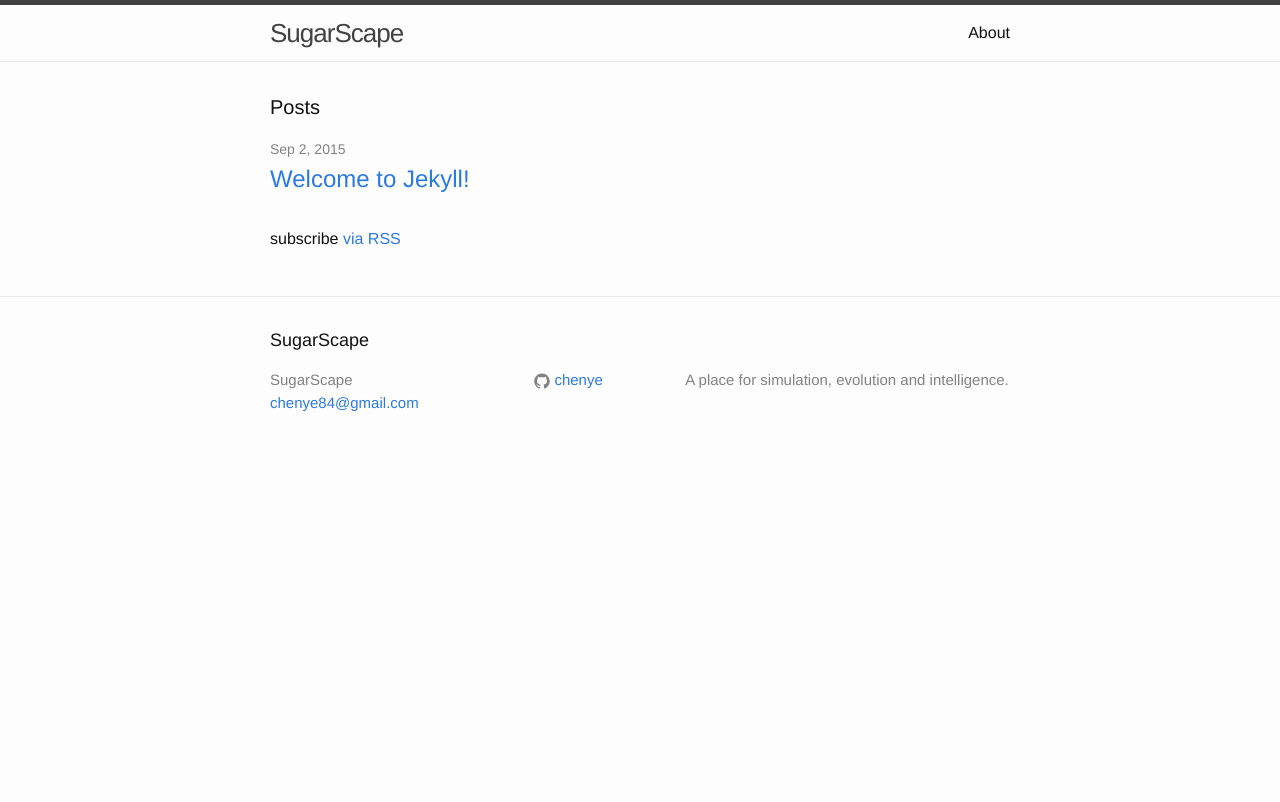
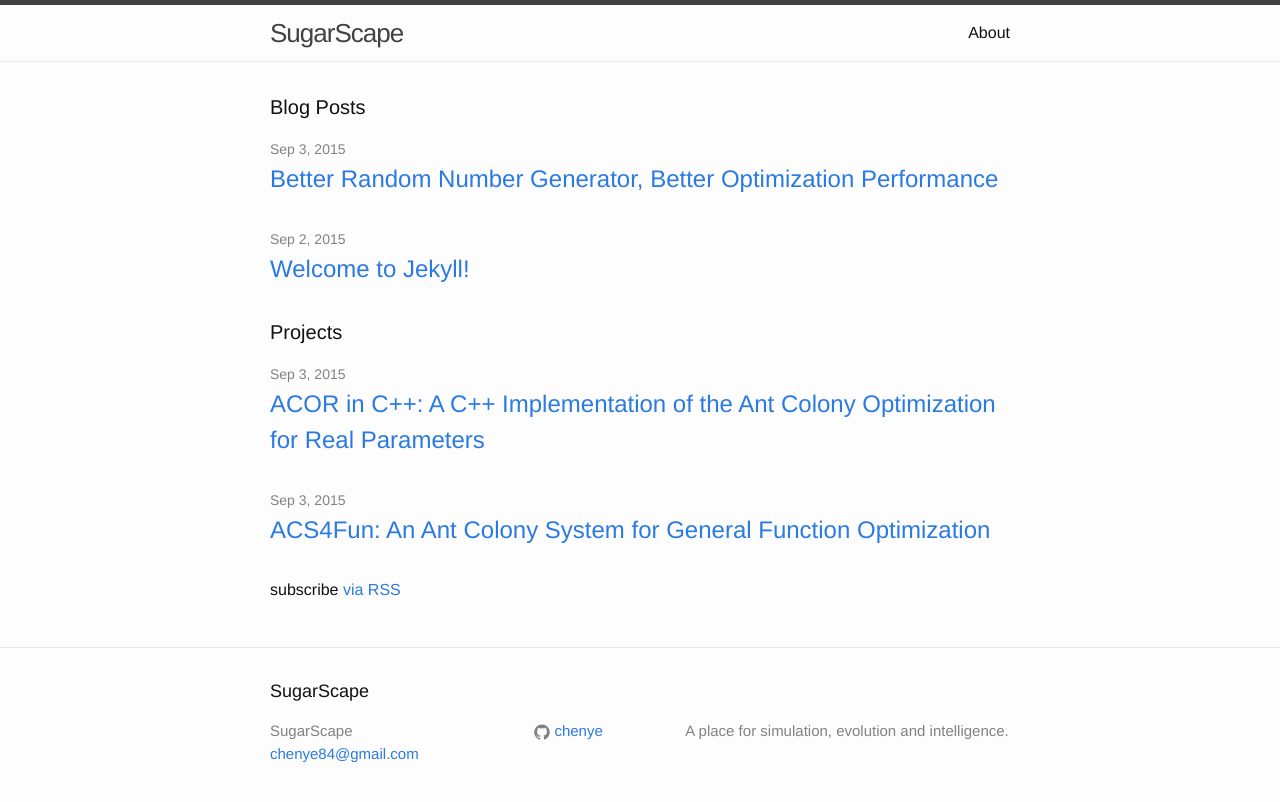
Before and after one commit to chenye/chenye.github.io, a Jekyll site: the page built from index.html, in a window 1280 px wide. Shown: the top 802 px of the page. Built offline with Jekyll 4.4.1, drawn with Linux system fonts in a browser that asks for light colours.

Commit message:
1. Divide _post into two categories. 2. Add posts to both categories.

```diff
--- /dev/null
+++ b/blog/_posts/2015-09-03-random-number-generators.markdown
@@ -0,0 +1,7 @@
+---
+layout: post
+title:  "Better Random Number Generator, Better Optimization Performance"
+date:   2015-09-03 00:20:43
+categories: random number generator
+---
+Random number generators
--- a/index.html
+++ b/index.html
@@ -4,10 +4,24 @@ layout: default
 
 <div class="home">
 
-  <h1 class="page-heading">Posts</h1>
+  <h1 class="page-heading">Blog Posts</h1>
 
   <ul class="post-list">
-    {% for post in site.posts %}
+    {% for post in site.categories['blog'] %}
+      <li>
+        <span class="post-meta">{{ post.date | date: "%b %-d, %Y" }}</span>
+
+        <h2>
+          <a class="post-link" href="{{ post.url | prepend: site.baseurl }}">{{ post.title }}</a>
+        </h2>
+      </li>
+    {% endfor %}
+  </ul>
+
+  <h1 class="page-heading">Projects</h1>
+
+  <ul class="post-list">
+    {% for post in site.categories['projects'] %}
       <li>
         <span class="post-meta">{{ post.date | date: "%b %-d, %Y" }}</span>
 
--- /dev/null
+++ b/projects/_posts/2015-09-03-acor-cpp.markdown
@@ -0,0 +1,9 @@
+---
+layout: post
+title:  "ACOR in C++: A C++ Implementation of the Ant Colony Optimization for Real Parameters"
+date:   2015-09-03 00:00:02
+categories: ant colony optimization
+---
+ACOR is an ant colony optimization for continuous domain functions. It was proposed by K. Socha in 2008. And an implement in `R` is available. I re-implemented ACOR in C++ in order to optimize the parameters for a graphical model called fuzzy cognitive maps. The ACOR part is extracted form the that project and uploaded to the acor-cpp GitHub repo, in order to make it accessible to more users of different backgrounds.
+
+Project in progress...
--- /dev/null
+++ b/projects/_posts/2015-09-03-acs4fun.markdown
@@ -0,0 +1,22 @@
+---
+layout: post
+title:  "ACS4Fun: An Ant Colony System for General Function Optimization"
+date:   2015-09-03 00:00:01
+categories: ant colony optimization
+---
+This is a C++ code that was developed to find the solution(s) that minimize any given general function of real variables. It was first developed in 2003 and a related paper was published in 2004 (in Chinese). Although it is an old code and the performance of the algorithm is not as good as the state-of-the-art algorithms, it could still be used by people with a non-optimization background to solve many function optimization problems.
+
+The `main.cpp` contains a simple example to use the code.
+
+{% highlight C++ %}
+CACS4Fun \*acs;
+acs = new CACS4Fun();
+acs-\>alpha = 0.8;
+#=> define
+{% endhighlight %}
+
+Check out the [Jekyll docs][jekyll] for more info on how to get the most out of Jekyll. File all bugs/feature requests at [Jekyll’s GitHub repo][jekyll-gh]. If you have questions, you can ask them on [Jekyll’s dedicated Help repository][jekyll-help].
+
+[jekyll]:      http://jekyllrb.com
+[jekyll-gh]:   https://github.com/jekyll/jekyll
+[jekyll-help]: https://github.com/jekyll/jekyll-help
```
Also changed, not shown: blog/_posts/2015-09-02-welcome-to-jekyll.markdown (added, +25 -0 lines), 1 other file.
